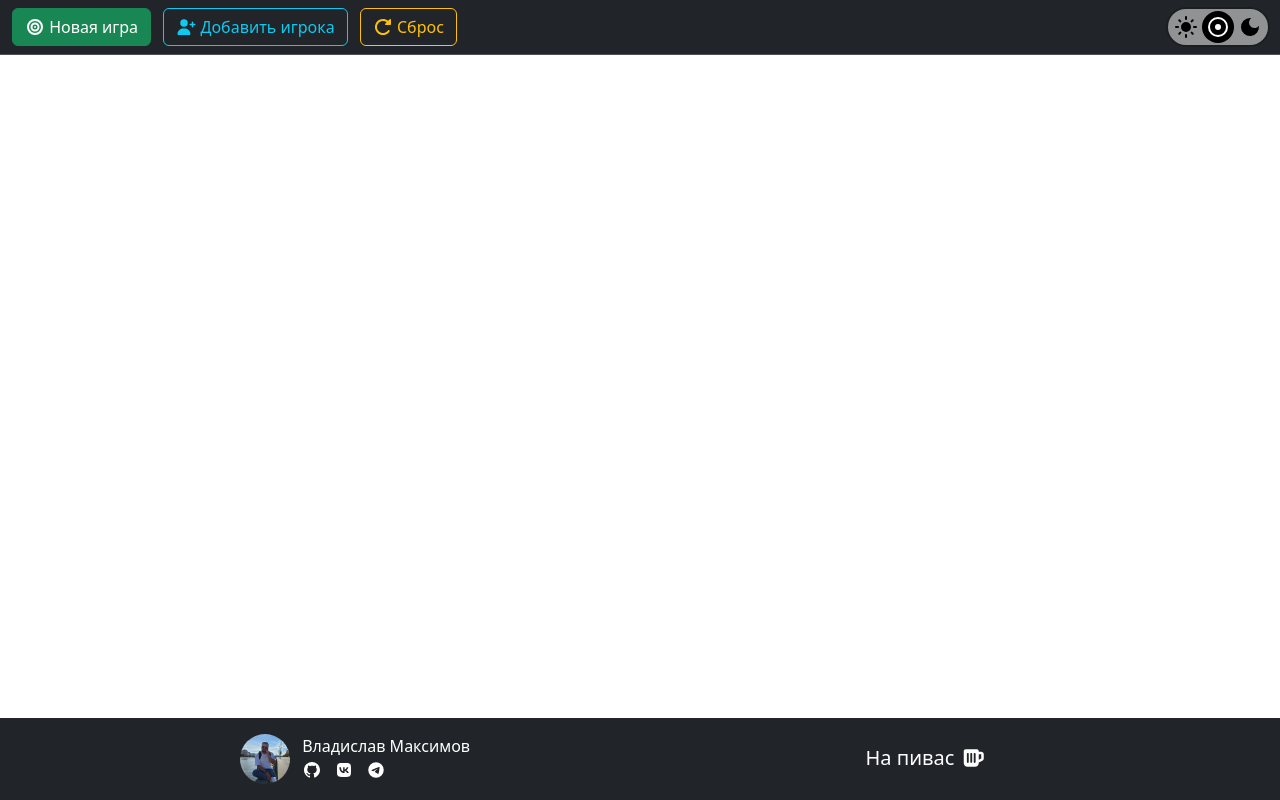
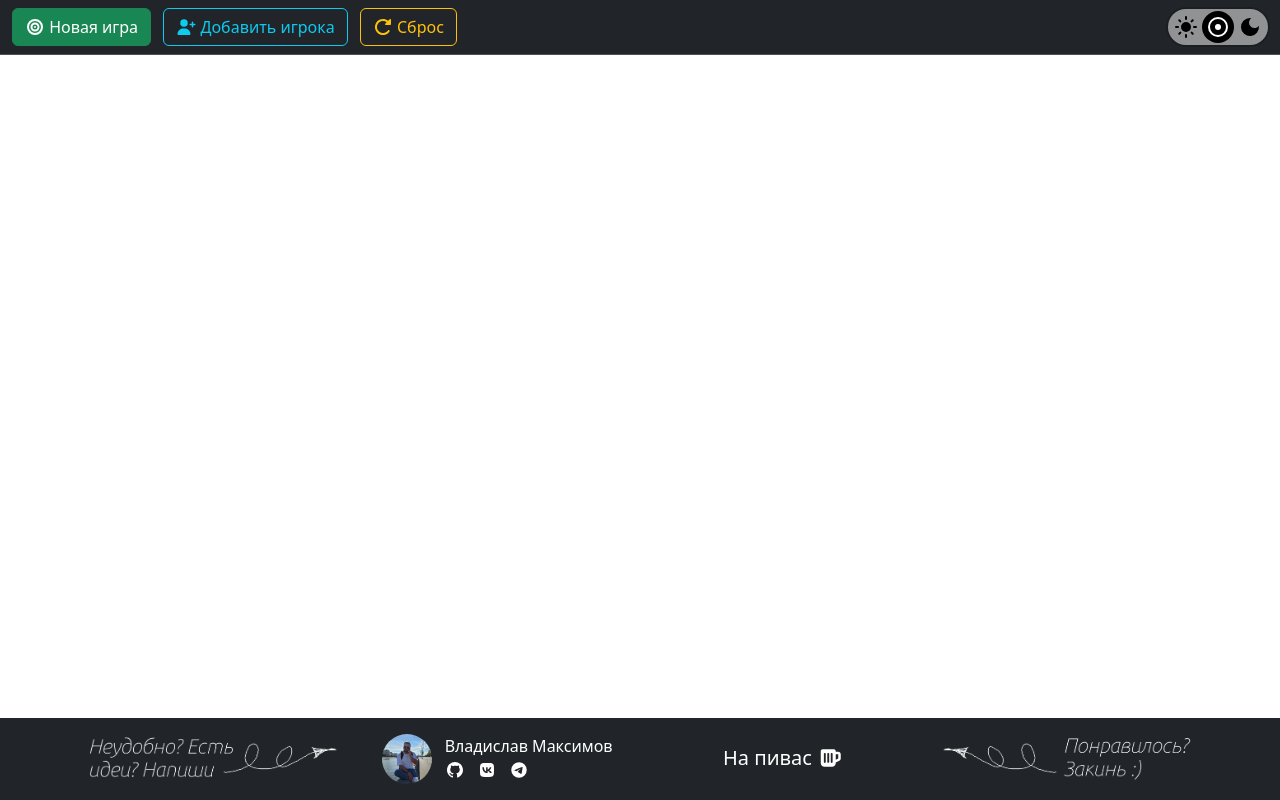
Before and after one commit to maksymov/darts, a plain HTML site: page index.html in a window 1280 px wide. Drawn offline with Linux system fonts and the light colour scheme.

Commit message:
добавил мотивации

```diff
--- a/index.html
+++ b/index.html
@@ -131,7 +131,10 @@
   <footer class="footer mt-auto py-3 bg-dark text-white">
     <div class="container text-center">
       <div class="row">
-        <div class="col-12 col-sm-6">
+        <div class="col-12 col-sm-6 col-lg-3 d-none d-lg-block">
+          <img src="/static/img/write.png" alt="" style="width: 100%">
+        </div>
+        <div class="col-12 col-sm-6 col-lg-3">
           <div class="box">
             <img src="/static/img/avatar.jpg" alt="Avatar" class="rounded-circle me-2" width="50" height="50" style="vertical-align: top;">
             <div style="display: inline-block; vertical-align: top; text-align: left;">
@@ -148,11 +151,14 @@
             </div>
           </div>
         </div>
-        <div class="col-12 col-sm-6">
+        <div class="col-12 col-sm-6 col-lg-3">
           <a href="https://yoomoney.ru/to/410011276146968" class="btn btn-dark btn-lg" target="_blank">
             На пивас
             <i class="fa-solid fa-beer-mug-empty"></i>
           </a>
+        </div>
+        <div class="col-12 col-sm-6 col-lg-3 d-none d-lg-block">
+          <img src="/static/img/donate.png" alt="" style="width: 100%">
         </div>
       </div>
     </div>
```
Also changed, not shown: static/img/donate.png (added), static/img/write.png (added).
